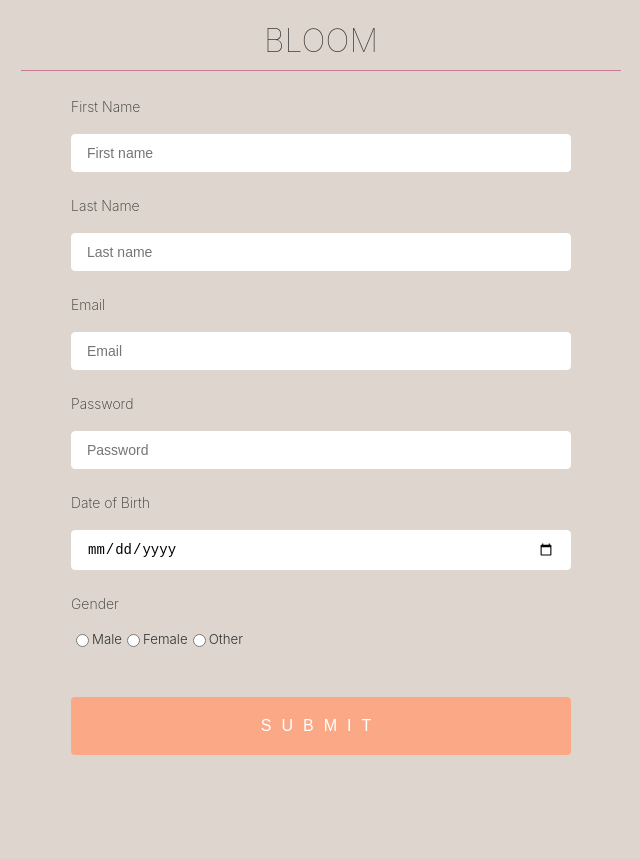
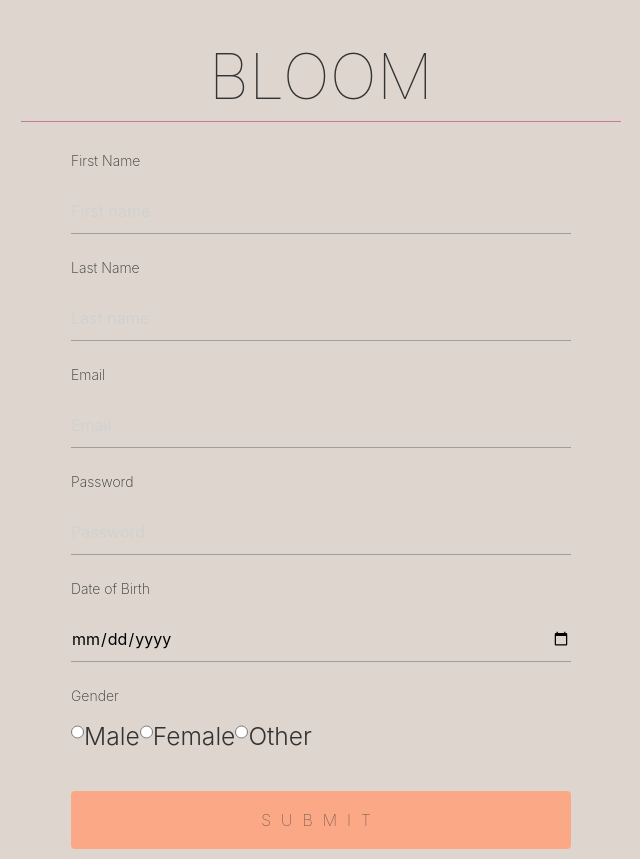
Before and after one commit to pamelv/bloom, a React (Create React App) app in the folder client/: page /signup in a window 1280 px wide. Shown: the whole page, without its empty margins (319-959 px from the left). Before the commit the page ends 800 px from the top, so only its background shows below. Built offline with nearby package versions, Linux system fonts and the light colour scheme.

Commit message:
FEAT: basic login and sign up feature are working

```diff
--- a/client/package.json
+++ b/client/package.json
@@ -6,6 +6,7 @@
     "@testing-library/jest-dom": "^4.2.4",
     "@testing-library/react": "^9.5.0",
     "@testing-library/user-event": "^7.2.1",
+    "bcryptjs": "^2.4.3",
     "react": "^16.13.1",
     "react-dom": "^16.13.1",
     "react-hook-form": "^5.2.0",
--- a/client/public/index.html
+++ b/client/public/index.html
@@ -9,6 +9,14 @@
       content="Web site created using create-react-app"
     />
     <link rel="manifest" href="%PUBLIC_URL%/manifest.json" />
+    <!-- Compiled and minified CSS -->
+    <link
+      rel="stylesheet"
+      href="https://cdnjs.cloudflare.com/ajax/libs/materialize/1.0.0/css/materialize.min.css"
+    />
+
+    <!-- Compiled and minified JavaScript -->
+    <script src="https://cdnjs.cloudflare.com/ajax/libs/materialize/1.0.0/js/materialize.min.js"></script>
     <title>BLOOM</title>
   </head>
   <body>
--- a/client/src/App.js
+++ b/client/src/App.js
@@ -3,6 +3,7 @@ import { BrowserRouter as Router, Route } from "react-router-dom";
 import Signup from "./pages/Signup";
 import LogIn from "./pages/Login";
 import Home from "./pages/Home";
+import UserProfile from "./pages/UserProfile";
 
 function App() {
   return (
@@ -12,6 +13,7 @@ function App() {
         <Route exact path="/" component={Home} />
         <Route exact path="/signup" component={Signup} />
         <Route exact path="/login" component={LogIn} />
+        <Route exact path="/userprofile" component={UserProfile} />
       </div>
     </Router>
   );
--- a/client/src/components/LoginForm.js
+++ b/client/src/components/LoginForm.js
@@ -1,12 +1,34 @@
 import React from "react";
+import API from "../utils/user.api";
 import { useForm } from "react-hook-form";
+import "./form.css";
+import { withRouter } from "react-router-dom";
 
-import "./form.css";
+const bcrypt = require("bcryptjs");
 
-export default function SignUpForm() {
+const LogInForm = props => {
   const { register, handleSubmit, errors } = useForm();
+  const submitForm = data => {
+    API.getUser()
+      .then(res => {
+        const results = res.data;
+
+        results.forEach(result => {
+          if (
+            (data.email === result.email) &
+            bcrypt.compareSync(data.password, result.password)
+          ) {
+            //need to add code
+            console.log(result);
+          }
+        });
+      })
+      .catch(error => {
+        console.log(error);
+      });
+  };
   const onSubmit = data => {
-    console.log(data);
+    submitForm(data);
   };
 
   return (
@@ -30,4 +52,6 @@ export default function SignUpForm() {
       <button>Log In</button>
     </form>
   );
-}
+};
+
+export default withRouter(LogInForm);
--- a/client/src/components/SignUpForm.js
+++ b/client/src/components/SignUpForm.js
@@ -1,14 +1,13 @@
 import React from "react";
 import { useForm } from "react-hook-form";
-import axios from "axios";
-
+import API from "../utils/user.api";
 import "./form.css";
+// import Login from "../pages/Login";
 
 export default function SignUpForm() {
   const { register, handleSubmit, errors } = useForm();
   const submitForm = data => {
-    axios
-      .post("http://localhost:3001/api/users", data)
+    API.addUser(data)
       .then(res => {
         console.log(res);
       })
@@ -22,6 +21,7 @@ export default function SignUpForm() {
   };
 
   return (
+    <div>
       <form onSubmit={handleSubmit(onSubmit)}>
         <label>First Name</label>
         <input
@@ -52,9 +52,19 @@ export default function SignUpForm() {
           type="password"
           placeholder="Password"
           name="password"
-        ref={register({ required: true, min: 6 })}
+          ref={register({
+            required: true,
+            minLength: 6,
+            pattern: /^(?=.*?[A-Z])(?=(.*[a-z]){1,})(?=(.*[\d]){1,})(?=(.*[\W]){1,})(?!.*\s).{8,}$/i
+          })}
         />
-      {errors.password && <p>This field is required</p>}
+        {errors.password && (
+          <p>
+            Password must have 8 characters and contain at least: one upper case
+            letter, one lower case letter, one numerical digit, one special
+            character.
+          </p>
+        )}
         <label>Date of Birth</label>
         <input
           type="date"
@@ -92,5 +102,6 @@ export default function SignUpForm() {
         </div>
         <input type="submit" />
       </form>
+    </div>
   );
 }
--- a/client/src/components/form.css
+++ b/client/src/components/form.css
@@ -58,7 +58,7 @@ label {
 button[type="submit"],
 input[type="submit"] {
   background: #fba886;
-  color: white;
+  color: #333;
   text-transform: uppercase;
   border: none;
   margin-top: 40px;
@@ -139,3 +139,12 @@ h5 {
 #other {
   width: auto;
 }
+[type="radio"]:not(:checked),
+[type="radio"]:checked {
+  position: initial !important;
+  opacity: 100 !important;
+  pointer-events: painted !important;
+}
+.user-exist {
+  display: none;
+}
--- a/client/src/index.css
+++ b/client/src/index.css
@@ -19,4 +19,5 @@ button {
 
 button:hover {
   background: #fba7868e;
+  cursor: pointer;
 }
--- /dev/null
+++ b/client/src/pages/UserProfile.js
@@ -0,0 +1,5 @@
+import React from "react";
+
+const userProfile = props => <div>HEllo, Welcome</div>;
+
+export default userProfile;
--- /dev/null
+++ b/client/src/utils/user.api.js
@@ -0,0 +1,12 @@
+import axios from "axios";
+
+export default {
+  // Add user
+  addUser: function(data) {
+    return axios.post("http://localhost:3001/api/users", data);
+  },
+  // Get user login
+  getUser: function(data) {
+    return axios.get("http://localhost:3001/api/users", data);
+  }
+};
```
Also changed, not shown: 1 other file (tests, documents, lock files or other folders). Lines whose indentation alone changed are shown as unchanged.
